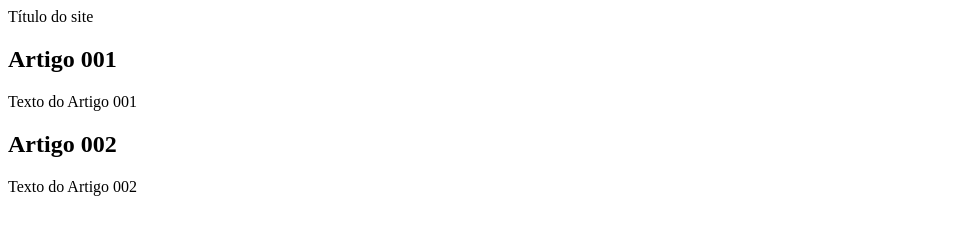
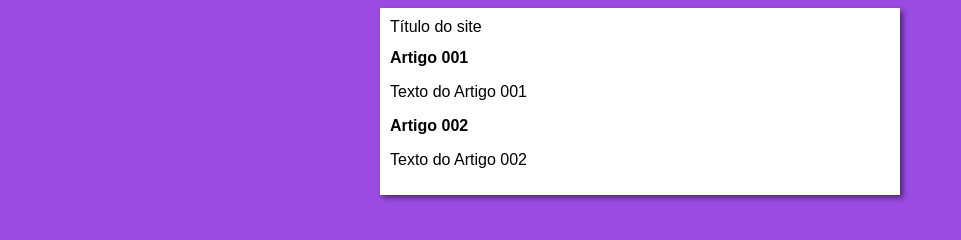
Before and after one commit to Douglas-Lucas/projeto-site, a plain HTML site: page index.html in a window 1280 px wide. Shown: the whole page, without its empty margins (0-961 px from the left). Drawn offline with Linux system fonts and the light colour scheme.

Commit message:
iniciei o design

```diff
--- /dev/null
+++ b/css/style.css
@@ -0,0 +1,16 @@
+* {
+    font-family: Arial, Helvetica, sans-serif;
+    font-size: 16px;
+}
+
+body {
+    background-color: rgb(153, 75, 226);
+}
+
+main {
+    background-color: white;
+    width: 500px;
+    margin: auto;
+    padding: 10px;
+    box-shadow: 3px 3px 5px rgba(0, 0, 0, 0.473);
+}
--- a/index.html
+++ b/index.html
@@ -9,6 +9,7 @@
   <body>
     <main>
       <header>Título do site</header>
+      <link rel="stylesheet" href="css/style.css">
       <article>
         <h2>Artigo 001</h2>
         <p>Texto do Artigo 001</p>
```
